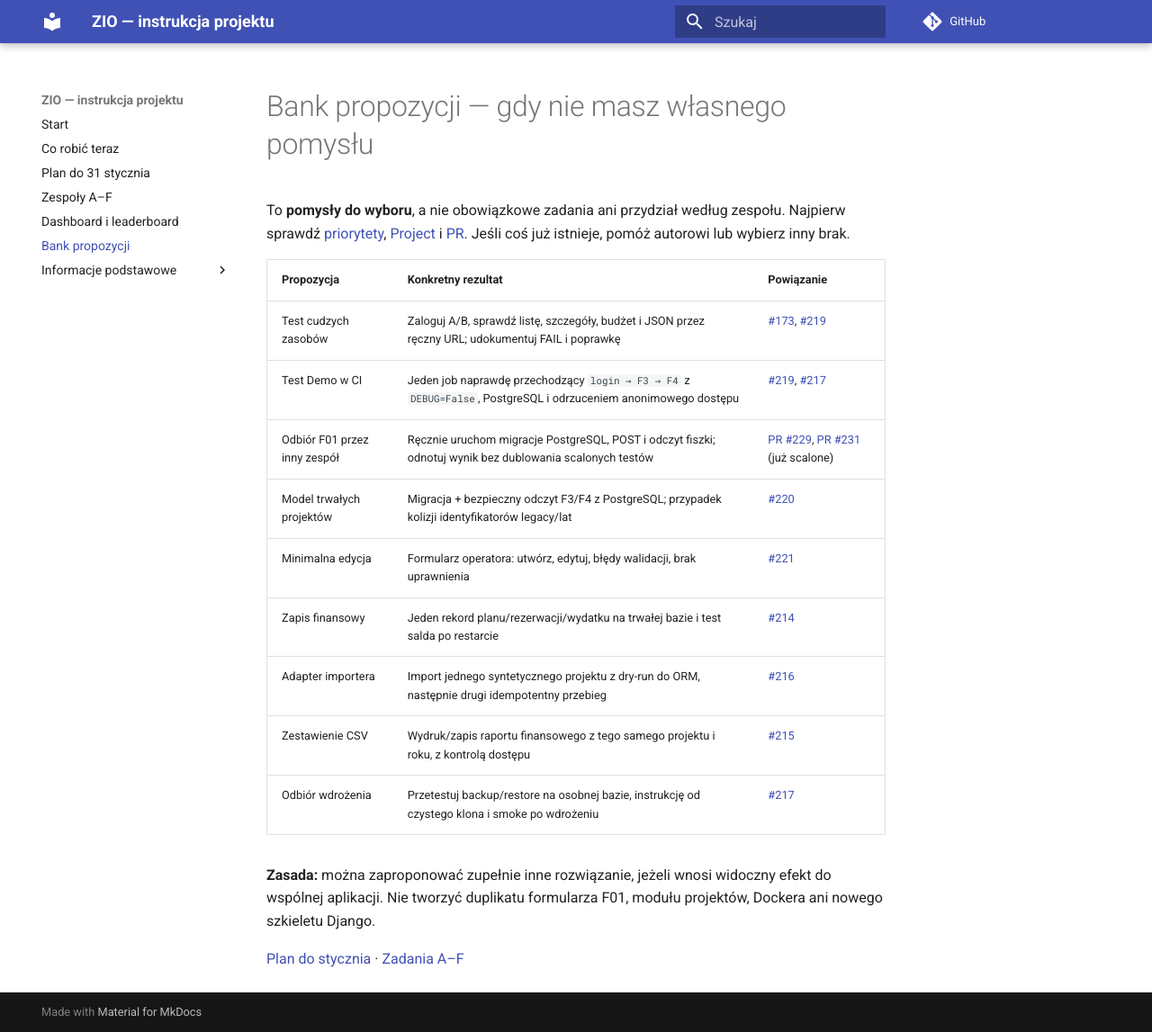
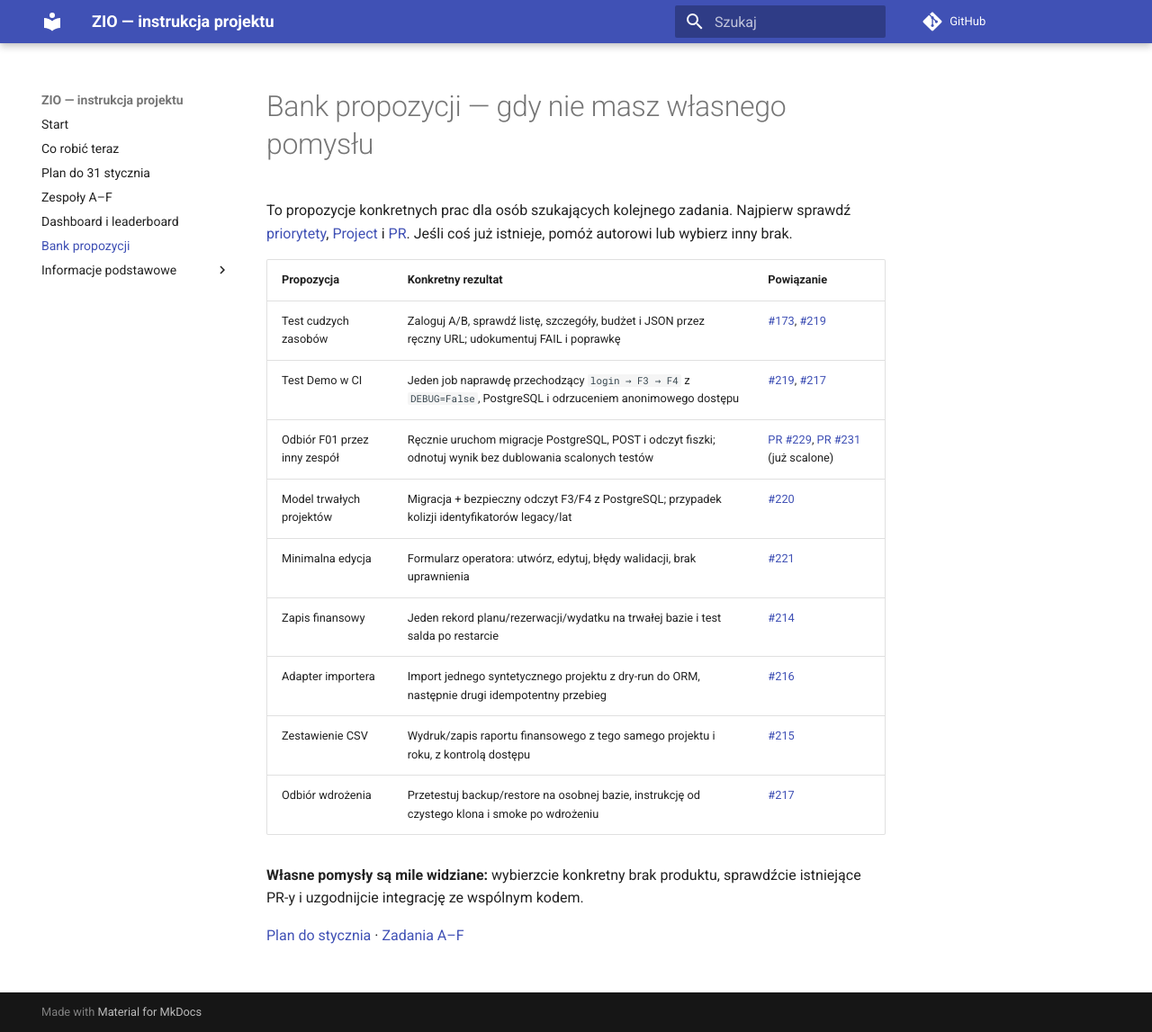
Before and after one commit to zio-wi-pb-mc/pb-science-office-manual, an MkDocs documentation site: the page built from manual/17-bank-zadan-mvp.md, in a window 1280 px wide and 1147 px high. Shown: the whole window at 90% size. Built offline with MkDocs 1.6.1 and Material for MkDocs 9.7.7, drawn with Linux system fonts in a browser that asks for light colours; comment, search, counter and statistics services are not loaded.

Commit message:
docs: concise positive guidance and flexible interim milestones

```diff
--- a/manual/17-bank-zadan-mvp.md
+++ b/manual/17-bank-zadan-mvp.md
@@ -1,6 +1,6 @@
 # Bank propozycji — gdy nie masz własnego pomysłu
 
-To **pomysły do wyboru**, a nie obowiązkowe zadania ani przydział według zespołu. Najpierw sprawdź [priorytety](16-propozycje-zadan-po-audycie.md), [Project](https://github.com/orgs/zio-wi-pb-mc/projects/1/views/1) i [PR](https://github.com/zio-wi-pb-mc/pb-science-office/pulls). Jeśli coś już istnieje, pomóż autorowi lub wybierz inny brak.
+To propozycje konkretnych prac dla osób szukających kolejnego zadania. Najpierw sprawdź [priorytety](16-propozycje-zadan-po-audycie.md), [Project](https://github.com/orgs/zio-wi-pb-mc/projects/1/views/1) i [PR](https://github.com/zio-wi-pb-mc/pb-science-office/pulls). Jeśli coś już istnieje, pomóż autorowi lub wybierz inny brak.
 
 | Propozycja | Konkretny rezultat | Powiązanie |
 |---|---|---|
@@ -14,6 +14,6 @@ To **pomysły do wyboru**, a nie obowiązkowe zadania ani przydział według zes
 | Zestawienie CSV | Wydruk/zapis raportu finansowego z tego samego projektu i roku, z kontrolą dostępu | [#215](https://github.com/zio-wi-pb-mc/pb-science-office/issues/215) |
 | Odbiór wdrożenia | Przetestuj backup/restore na osobnej bazie, instrukcję od czystego klona i smoke po wdrożeniu | [#217](https://github.com/zio-wi-pb-mc/pb-science-office/issues/217) |
 
-**Zasada:** można zaproponować zupełnie inne rozwiązanie, jeżeli wnosi widoczny efekt do wspólnej aplikacji. Nie tworzyć duplikatu formularza F01, modułu projektów, Dockera ani nowego szkieletu Django.
+**Własne pomysły są mile widziane:** wybierzcie konkretny brak produktu, sprawdźcie istniejące PR-y i uzgodnijcie integrację ze wspólnym kodem.
 
 [Plan do stycznia](23-plan-do-31-stycznia.md) · [Zadania A–F](21-roadmap-3-tygodnie.md)
```
